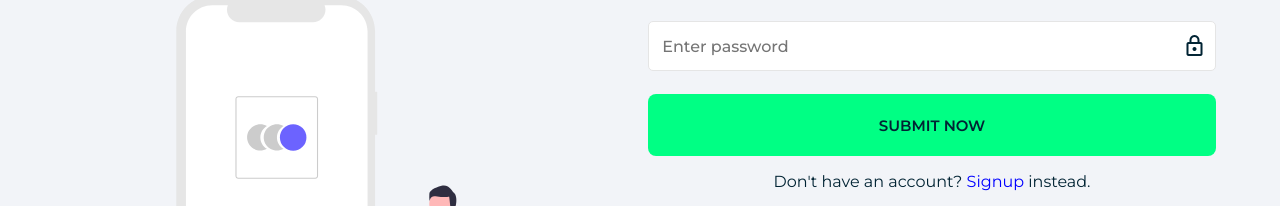
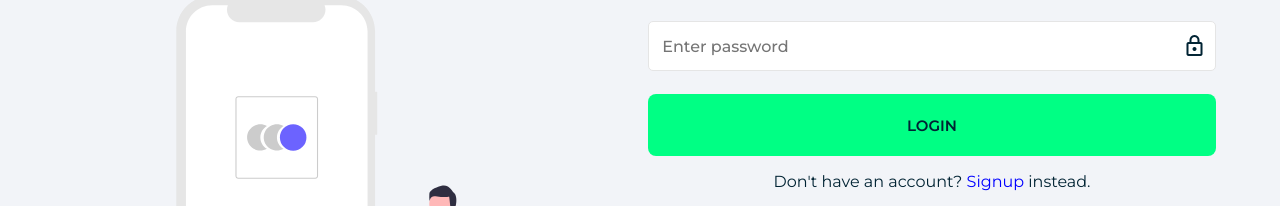
Before and after one commit to i-m-hossain/quiz-app-react, a React (Create React App) app: page /login in a window 1280 px wide. Shown: the part 219-425 px from the top of the page. Built offline with nearby package versions, Linux system fonts and the light colour scheme; no server answers.

Commit message:
login button issue resolved and all console cleared

```diff
--- a/src/Components/Shared/LoginForm/LoginForm.js
+++ b/src/Components/Shared/LoginForm/LoginForm.js
@@ -45,8 +45,8 @@ const LoginForm = () => {
                 value={password}
                 onChange={(e) => setPassword(e.target.value)}
             />
-            <Button type="button" disabled={loading}>
-                <span>Submit now</span>
+            <Button type="submit" disabled={loading}>
+                <span>Login</span>
             </Button>
             {error && <p class="error">{error}</p>}
             <div className="info">
--- a/src/Components/Shared/SignupForm/SignupForm.js
+++ b/src/Components/Shared/SignupForm/SignupForm.js
@@ -74,7 +74,7 @@ const SignupForm = () => {
                 onChange={(e) => setAgree(e.target.value)}
             />
             <Button disabled={loading} type="submit">
-                <span>Submit now</span>
+                <span>Sign up</span>
             </Button>
             {error && <p className="error">{error}</p>}
             <div className="info">
--- a/src/Components/Shared/Summary/Summary.js
+++ b/src/Components/Shared/Summary/Summary.js
@@ -4,7 +4,6 @@ import successImage from "./../../../images/success.png";
 import useFetchApi from "../../../hooks/useFetchApi";
 const Summary = ({ noq, score }) => {
     const getQuery = useMemo(() => {
-        console.log("summary");
         if ((score / (noq * 5)) * 100 < 50) {
             return "failed";
         } else if ((score / (noq * 5)) * 100 < 75) {
--- a/src/Components/pages/Home/Videos/Videos.js
+++ b/src/Components/pages/Home/Videos/Videos.js
@@ -7,7 +7,6 @@ import Video from "../Video/Video";
 const Videos = () => {
     const [page, setPage] = useState(1);
     const { loading, error, videos, hasMore } = useVideoList(page);
-    console.log(videos);
 
     return (
         <div>
--- a/src/Components/pages/Quiz/Quiz.js
+++ b/src/Components/pages/Quiz/Quiz.js
@@ -63,7 +63,6 @@ const Quiz = () => {
     };
     //handle when user clicks the next button to get the next question
     const nextQuestion = () => {
-        console.log("i got clicked next");
         if (currentQuestion + 1 < questions.length) {
             setCurrentQuestion((prev) => prev + 1);
         }
@@ -82,7 +81,7 @@ const Quiz = () => {
     //save quiz answer to the database or submit quiz to the database
     const handleSubmit = async () => {
         const { uid } = currentUser;
-        console.log(uid);
+
         const db = getDatabase();
         const resultRef = ref(db, `result/${uid}`);
         await set(resultRef, {
--- a/src/hooks/useVideoList.js
+++ b/src/hooks/useVideoList.js
@@ -19,7 +19,6 @@ const useVideoList = (page) => {
         async function fetchVideos() {
             // database related works
             const db = getDatabase();
-            console.log(db);
             const videosRef = ref(db, "videos");
             const videoQuery = query(
                 videosRef,
```
